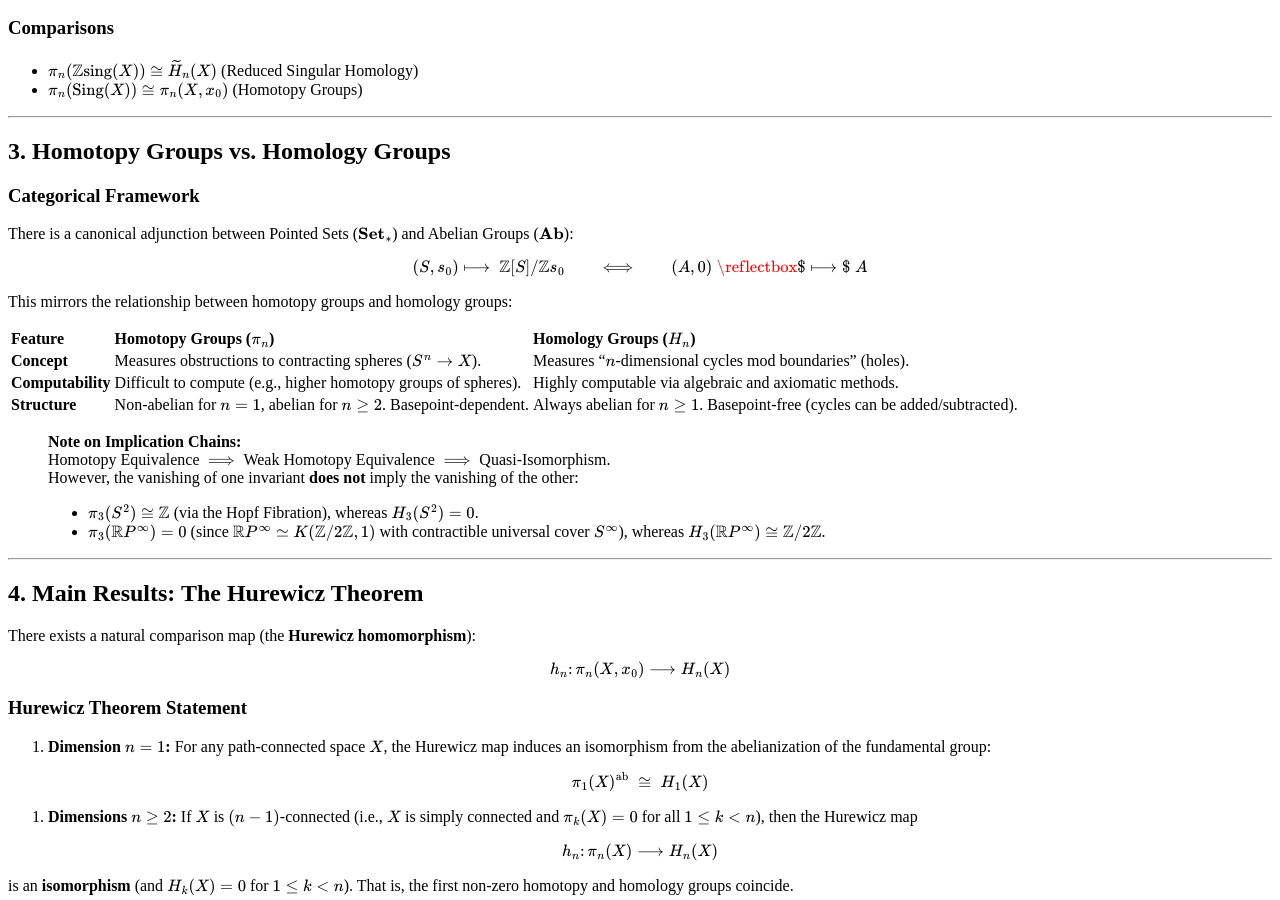
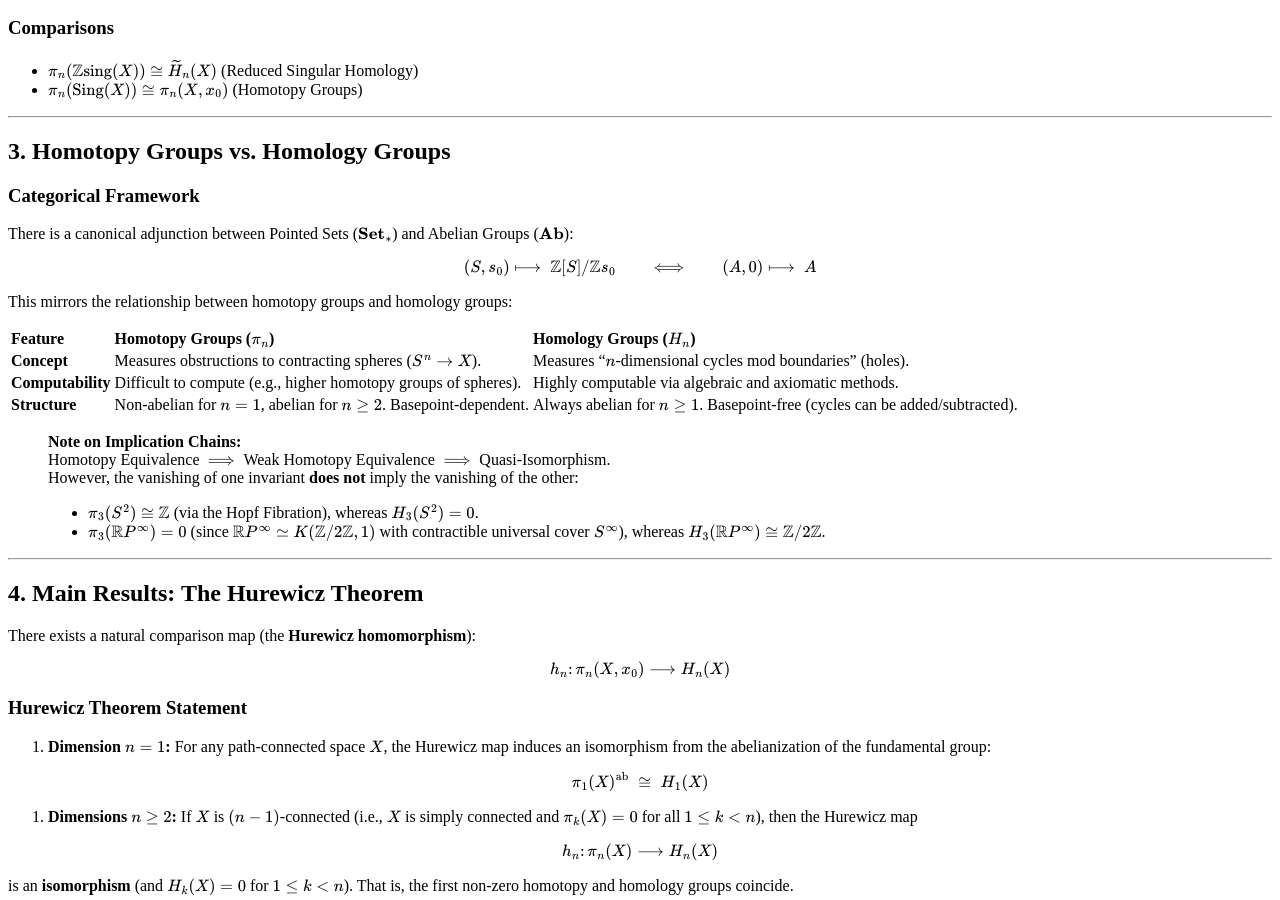
Before and after one commit to alchan00/alchan00.github.io, a Jekyll site: the page built from daily-notes/2026-08-31/index.md, in a window 1280 px wide and 900 px high, scrolled down 451 px. Built offline with Jekyll 4.4.1, drawn with Linux system fonts in a browser that asks for light colours; our own code applies the rules of GitHub Pages for plain Markdown files; some of the changed text lies outside the part shown.

Commit message:
Update index.md

```diff
--- a/daily-notes/2026-08-31/index.md
+++ b/daily-notes/2026-08-31/index.md
@@ -37,7 +37,7 @@ There is a canonical adjunction between Pointed Sets ($\mathbf{Set}_*$) and Abel
 $$
 (S, s_0) \longmapsto\ \mathbb{Z}[S] / \mathbb{Z} s_0
 \qquad \Longleftrightarrow \qquad
-(A, 0) \;\reflectbox{$\longmapsto$}\; A
+(A, 0) \longmapsto\ A
 $$
 
 This mirrors the relationship between homotopy groups and homology groups:
```
Also changed, not shown: other parts of daily-notes/2026-08-31/index.md (+1 -1 lines).
